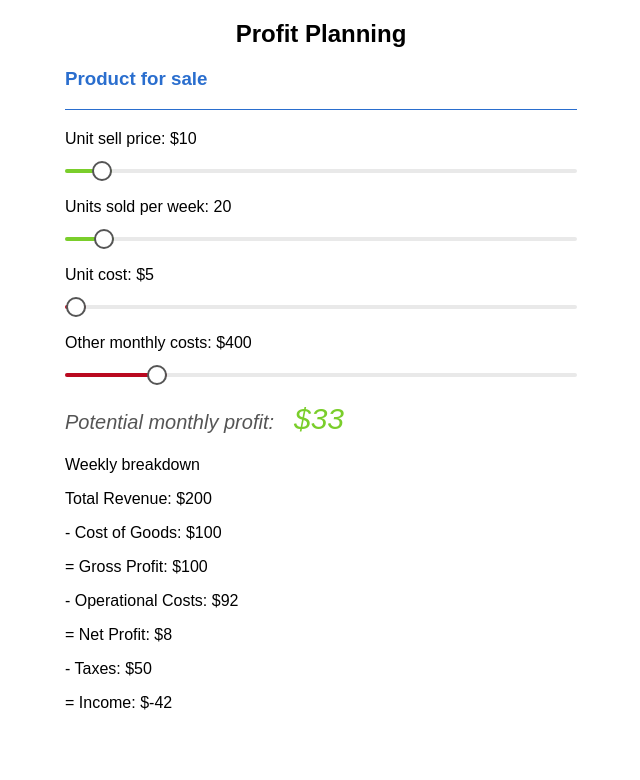
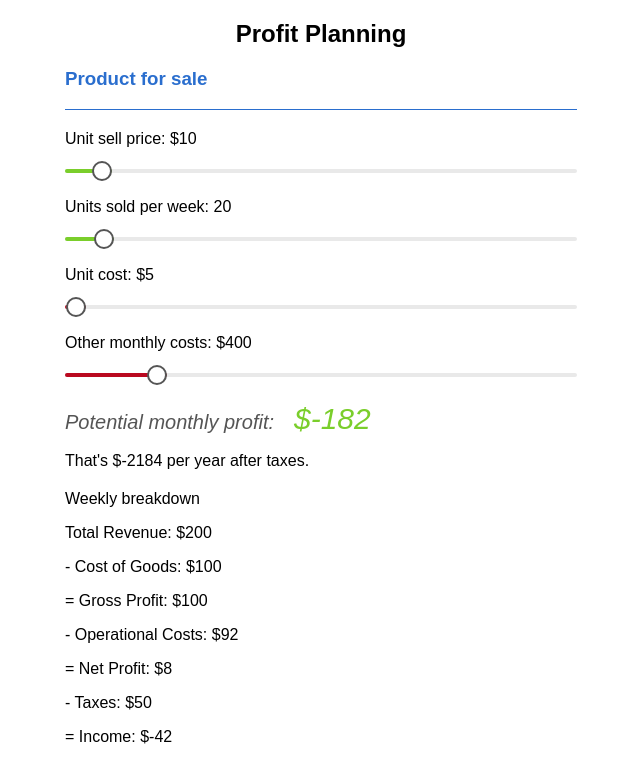
Before and after one commit to JohnDHamm/TETB-test01, a React (Create React App) app: page / in a window 1280 px wide. Both pictures are taken after a click on the button "PRODUCT". Shown: the top 780 px of the page, without its empty margins (319-959 px from the left). Built offline with nearby package versions, Linux system fonts and the light colour scheme.

Commit message:
add weekly breakdown for service

```diff
--- a/src/components/product.js
+++ b/src/components/product.js
@@ -39,16 +39,8 @@ export default class Product extends React.Component {
 		return ( this.state.unitCost * this.state.unitsSoldPerWeek );
 	}
 
-	calcGrossProfit() {
-		return ( this.calcWeeklyRevenue() - this.calcCostOfGoods() )
-	}
-
 	calcWeeklyOperCosts() {
 		return Math.round( this.state.otherCosts / Values.weeksPerMonth );
-	}
-
-	calcProductMonthlyProfit() {
-		return (( this.state.unitPrice - this.state.unitCost ) * ( this.state.unitsSoldPerWeek * Values.weeksPerMonth )) - this.state.otherCosts;
 	}
 
 
@@ -58,8 +50,10 @@ export default class Product extends React.Component {
 		const grossProfit = weeklyRevenue - costOfGoods;
 		const weeklyOperCosts = this.calcWeeklyOperCosts();
 		const netProfit = grossProfit - weeklyOperCosts;
-		const taxes = weeklyRevenue * Values.taxRate;
+		const taxes = Math.round(weeklyRevenue * Values.taxRate);
 		const income = netProfit - taxes;
+		const monthlyProfit = Math.round(income * Values.weeksPerMonth);
+		const yearlyProfit = Math.round(monthlyProfit * 12);
 
 		return (
 			<div>
@@ -139,7 +133,8 @@ export default class Product extends React.Component {
 						/>
 				</div>
 				<div className="profitBlock">
-					<span className="profitLine">Potential monthly profit:</span><span className="profitAmount">${Math.round(this.calcProductMonthlyProfit())}</span>
+					<span className="profitLine">Potential monthly profit:</span><span className="profitAmount">${monthlyProfit}</span>
+					<p>That's ${yearlyProfit} per year after taxes.</p>
 				</div>
 				<WeeklyBreakdown
 					weeklyRevenue={weeklyRevenue}
@@ -149,7 +144,7 @@ export default class Product extends React.Component {
 					netProfit={netProfit}
 					taxes={taxes}
 					income={income}
-					/>
+				/>
 			</div>
 		)
 	}
--- a/src/components/service.js
+++ b/src/components/service.js
@@ -2,14 +2,16 @@ import React from 'react';
 import Slider from 'rc-slider';
 import 'rc-slider/assets/index.css';
 import Values from '../styles/values';
+import WeeklyBreakdown from './weeklyBreakdown';
+
 
 export default class Service extends React.Component {
 		constructor(props) {
 		super(props);
 		this.state = {
-			hoursPerWeek: 1,
-			hourlyRate: 1,
-			costsPerMonth: 0
+			hoursPerWeek: 20,
+			hourlyRate: 25,
+			costsPerMonth: 400
 		}
 	}
 
@@ -25,13 +27,25 @@ export default class Service extends React.Component {
 		this.setState({ costsPerMonth: value });
 	}
 
-	calcServiceProfit() {
-		return ( this.state.hourlyRate * this.state.hoursPerWeek * 4 ) - this.state.costsPerMonth;
+	calcWeeklyRevenue() {
+		return this.state.hourlyRate * this.state.hoursPerWeek;
+	}
+
+	calcWeeklyOperCosts() {
+		return Math.round( this.state.costsPerMonth / Values.weeksPerMonth );
 	}
 
 
 	render() {
-		const monthlyServiceRevenue = this.calcServiceProfit();
+		const weeklyRevenue = this.calcWeeklyRevenue();
+		const costOfGoods = 0;
+		const grossProfit = weeklyRevenue - costOfGoods;
+		const weeklyOperCosts = this.calcWeeklyOperCosts();
+		const netProfit = grossProfit - weeklyOperCosts;
+		const taxes = Math.round(weeklyRevenue * Values.taxRate);
+		const income = netProfit - taxes;
+		const monthlyProfit = Math.round(income * Values.weeksPerMonth);
+		const yearlyProfit = Math.round(monthlyProfit * 12);
 
 		return (
 			<div>
@@ -93,8 +107,18 @@ export default class Service extends React.Component {
 						/>
 				</div>
 				<div className="profitBlock">
-					<span className="profitLine">Potential monthly profit:</span><span className="profitAmount">${monthlyServiceRevenue}</span>
+					<span className="profitLine">Potential monthly profit:</span><span className="profitAmount">${monthlyProfit}</span>
+					<p>That's ${yearlyProfit} per year after taxes.</p>
 				</div>
+				<WeeklyBreakdown
+					weeklyRevenue={weeklyRevenue}
+					costOfGoods={0}
+					grossProfit={grossProfit}
+					weeklyOperCosts={weeklyOperCosts}
+					netProfit={netProfit}
+					taxes={taxes}
+					income={income}
+				/>
 			</div>
 		)
 	}
--- a/src/components/weeklyBreakdown.js
+++ b/src/components/weeklyBreakdown.js
@@ -1,7 +1,7 @@
 import React from 'react';
 import Values from '../styles/values';
 
-export default class WeeklyBreakdwon extends React.Component {
+export default class WeeklyBreakdown extends React.Component {
 
 	render() {
 		return (
```
